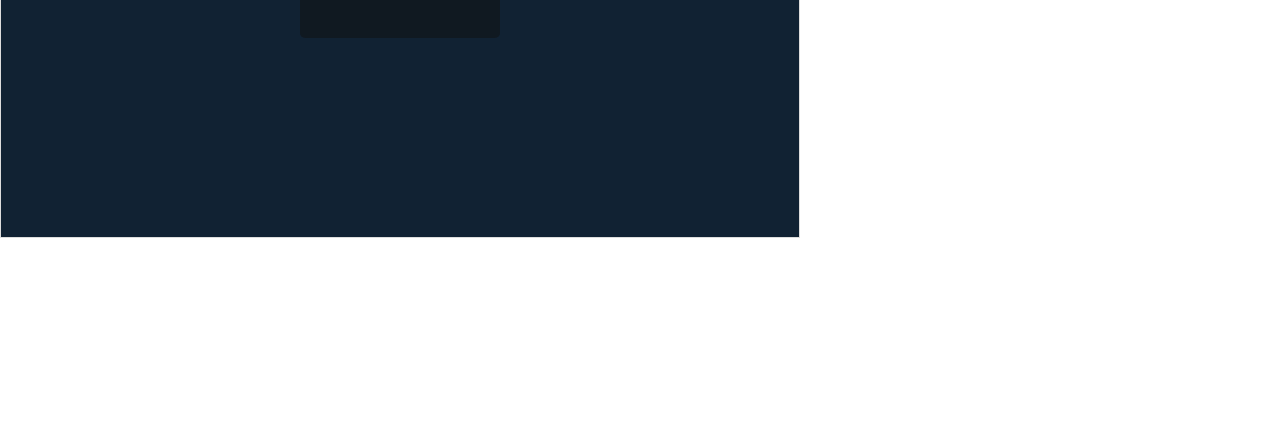
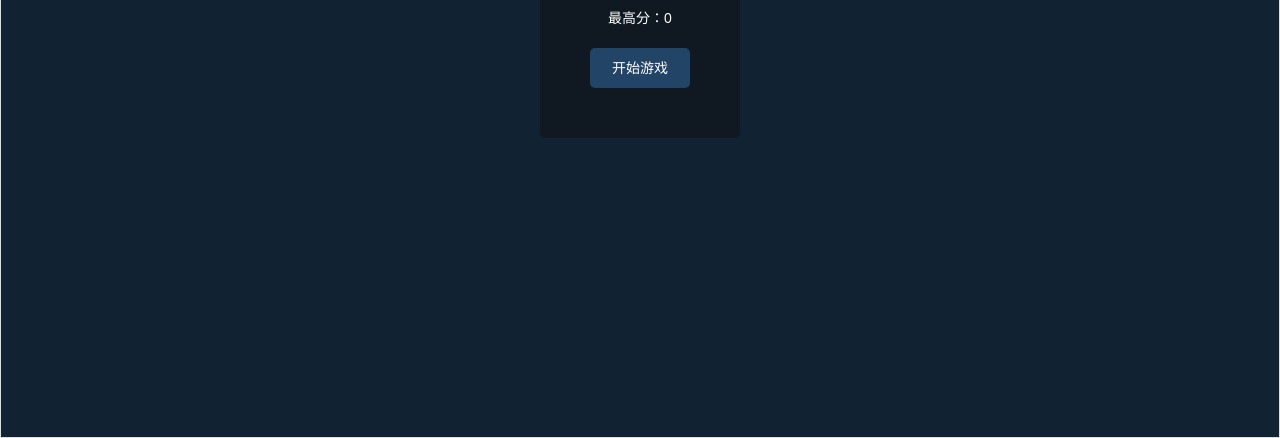
Before and after one commit to hsiubb/run, a plain HTML site: page index.html in a window 1280 px wide. Shown: the part 362-800 px from the top of the page. Drawn offline with Linux system fonts and the light colour scheme.

Commit message:
fullscreen

```diff
--- a/css/styles.css
+++ b/css/styles.css
@@ -17,19 +17,26 @@ html, body {
 	overflow: hidden;
 }
 #dodge {
-	width: 800px;
-	height: 600px;
+	position: fixed;
+	top: 0;
+	right: 0;
+	bottom: 0;
+	left: 0;
+	width: 100%;
+	height: 100%;
 	margin: auto;
 	background: #123;
 	border: 1px solid #ddd;
 }
 .controller {
 	position: absolute;
-	top: 200px;
-	left: 300px;
+	right: 50%;
+	bottom: 50%;
 	width: 200px;
 	height: 200px;
 	padding: 20px;
+	margin-right: -100px;
+	margin-bottom: -100px;
 	color: #fff;
 	text-align: center;
 	background: rgba(16, 16, 16, .5);
--- a/js/run.js
+++ b/js/run.js
@@ -1,14 +1,15 @@
 
 var run = function() {
 	var bullets = [];
-  const full_width = 800;
-  const full_height = 600;
+	const full_width = window.innerWidth;
+	const full_height = window.innerHeight;
 
 	var gameZone = {
 	    canvas : document.getElementById("dodge"),
 	    start : function() {
-          this.base_speed = 1;
-					this.bullet_number = 400;
+          this.base_speed = Math.pow(full_width * full_height / 500000, 1/2);
+					this.bullet_number = Math.floor(full_width * full_height / 1000);
+					console.log(this.bullet_number);
           this.canvas.width = full_width;
           this.canvas.height = full_height;
 					this.score = 0;
```
